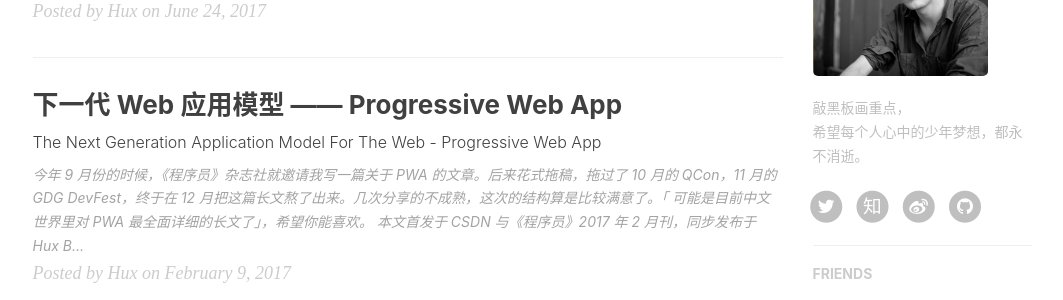
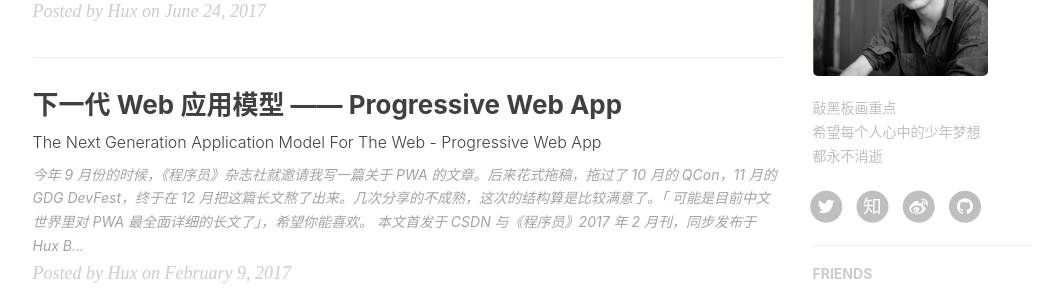
Before and after one commit to littonishir/littonishir.jekyll.com, a Jekyll site: the page built from index.html, in a window 1280 px wide and 900 px high, scrolled down 687 px. Shown: the part 161-461 px from the top of the window, without its empty margins (135-1198 px from the left). Built offline with Jekyll 4.4.1, drawn with Linux system fonts in a browser that asks for light colours; nearby versions of some CDN libraries; the list of posts is cut into pages by our own code; comment, search, counter and statistics services are not loaded.

Commit message:
_config update

```diff
--- a/_config.yml
+++ b/_config.yml
@@ -67,7 +67,7 @@ ga_domain: huangxuan.me
 
 # Sidebar settings
 sidebar: true                           # whether or not using Sidebar.
-sidebar-about-description: "敲黑板画重点，</br>希望每个人心中的少年梦想，都永不消逝。"
+sidebar-about-description: "敲黑板画重点</br>希望每个人心中的少年梦想</br>都永不消逝"
 sidebar-avatar: /img/ishir.jpg      # use absolute URL, seeing it's used in both `/` and `/about/`
 
 
```
